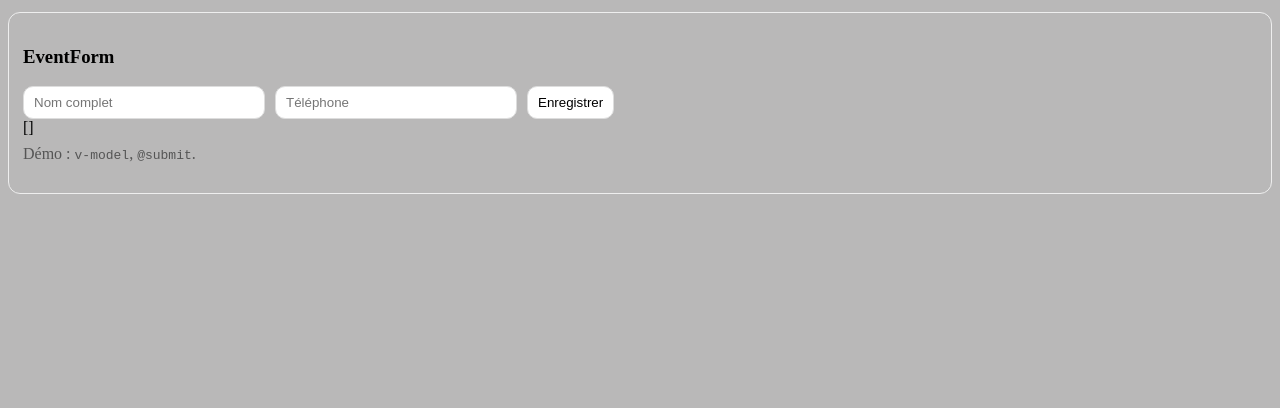
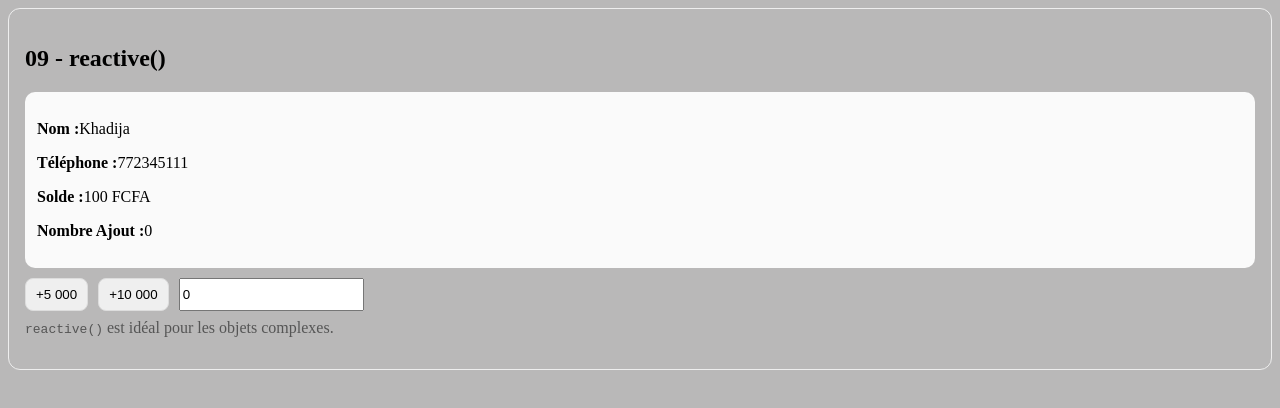
Before and after one commit to khadijadiop-g/VUECOURS, a Vue app in the folder cours/: page / in a window 1280 px wide. Shown: the top 408 px of the page. Built offline with nearby package versions, Linux system fonts and the light colour scheme.

Commit message:
Reactive

```diff
--- a/cours/src/App.vue
+++ b/cours/src/App.vue
@@ -1,5 +1,7 @@
 <script setup>
-import FormEvent from './demos/05_Event/FormEvent.vue';
+import Reactive from './demos/06_Reactive/Reactive.vue';
+
+// import FormEvent from './demos/05_Event/FormEvent.vue';
 
 // import Event from './demos/05_Event/Event.vue';
 
@@ -14,7 +16,8 @@ import FormEvent from './demos/05_Event/FormEvent.vue';
 <template>
 
 <div>
-    <FormEvent></FormEvent>
+    <Reactive></Reactive>
+    <!-- <FormEvent></FormEvent> -->
     <!-- <Event></Event> -->
     <!-- <AttributDynamic/> -->
     <!-- <VBind/> -->
--- /dev/null
+++ b/cours/src/demos/06_Reactive/Reactive.vue
@@ -0,0 +1,51 @@
+<script setup>
+import { reactive, ref } from 'vue';
+
+const info =reactive({nom:"Khadija",
+                      tel:"772345111",
+                      solde:100
+                    });
+const cpt = ref(0);
+const montantAjout = ref(0);
+function ajouter(montant){
+    if(cpt.value < 10){
+        info.solde +=montant
+        cpt.value++
+    }
+    montantAjout.value=0
+    return
+}
+
+
+</script>
+
+<template>
+  <section class="card">
+    <h2>09 - reactive()</h2>
+
+    <div class="box">
+      <p><strong>Nom :</strong>{{ info.nom }} </p>
+      <p><strong>Téléphone :</strong>{{ info.tel }}  </p>
+      <p><strong>Solde :</strong>{{ info.solde }}  FCFA</p>
+      <p><strong>Nombre Ajout :</strong>{{ cpt }}</p>
+    </div>
+
+    <div class="actions">
+      <button @click="ajouter(5000)">+5 000</button>
+      <button @click="ajouter(10000)">+10 000</button>
+      <input type="number" @keyup.enter="ajouter(montantAjout)" v-model="montantAjout" placeholder="Autres">
+    </div>
+
+    <p class="note">
+      <code>reactive()</code> est idéal pour les objets complexes.
+    </p>
+  </section>
+</template>
+
+<style scoped>
+.card { padding:16px; border:1px solid #eee; border-radius:12px; }
+.box { padding:12px; background:#fafafa; border-radius:10px; }
+.actions { display:flex; gap:10px; margin-top:10px; }
+button { padding:8px 10px; border:1px solid #ddd; border-radius:8px; }
+.note { margin-top:8px; color:#555; }
+</style>
```
